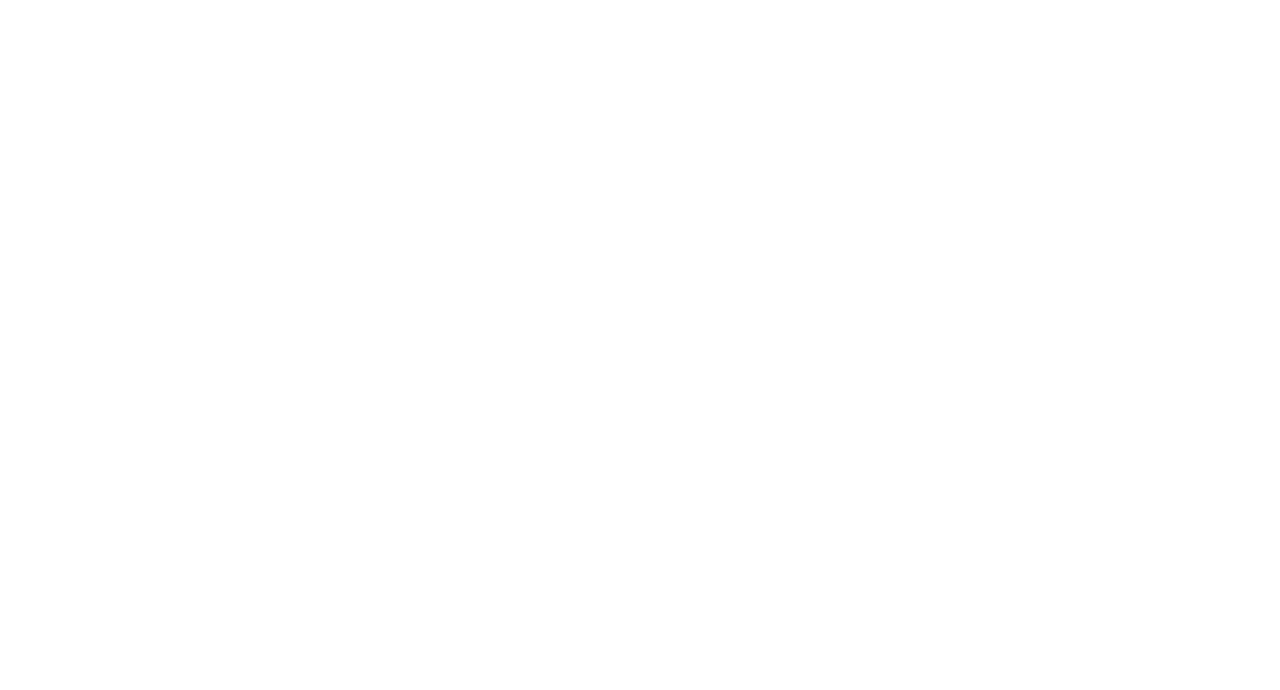
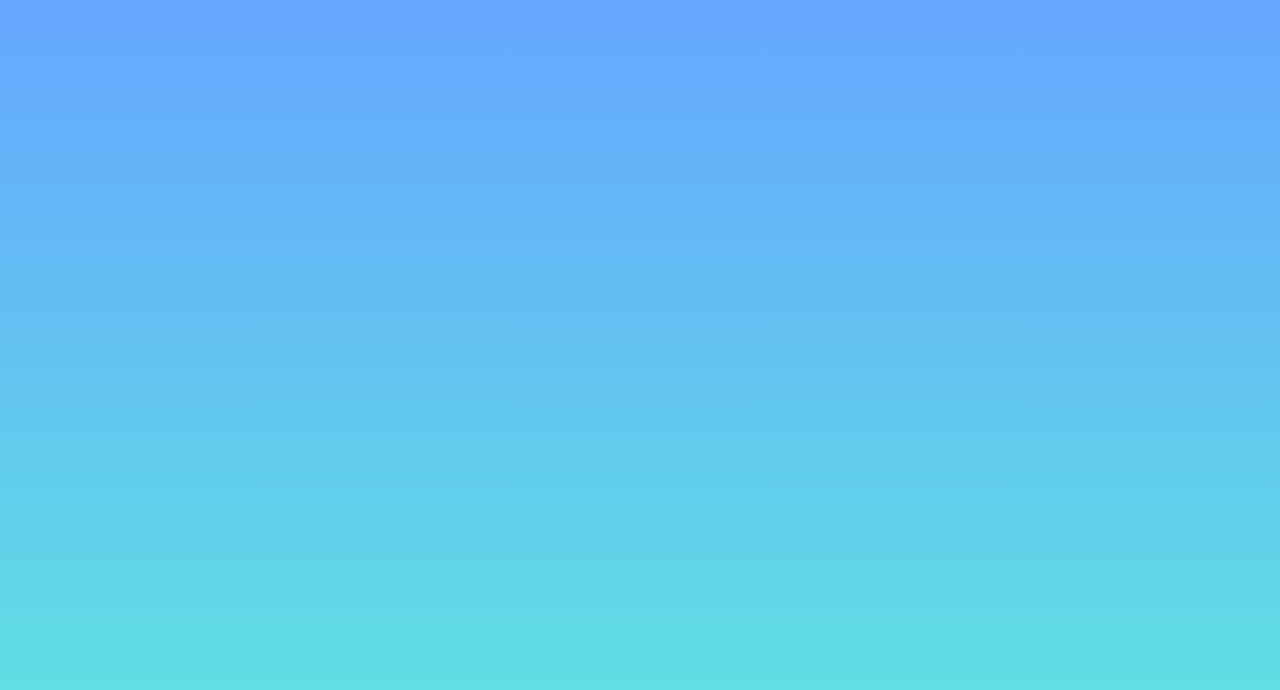
Before and after one commit to shahirov/weather-web-app, a React app: page / in a window 1280 px wide. Shown: the top 690 px of the page. Built offline with nearby package versions, Linux system fonts and the light colour scheme.

Commit message:
add global styles and history

```diff
--- a/package.json
+++ b/package.json
@@ -54,6 +54,7 @@
     "@types/jest": "^26.0.14",
     "@types/react": "^16.9.53",
     "@types/react-dom": "^16.9.8",
+    "@types/react-router-dom": "^5.1.6",
     "@types/styled-components": "^5.1.4",
     "@typescript-eslint/eslint-plugin": "^4.4.1",
     "@typescript-eslint/parser": "^4.4.1",
--- /dev/null
+++ b/src/core/global-style.ts
@@ -0,0 +1,31 @@
+import { createGlobalStyle } from 'styled-components'
+import { normalize } from 'styled-normalize'
+
+export const GlobalStyle = createGlobalStyle`
+  ${normalize};
+
+  html {
+    box-sizing: border-box;
+    width: 100vw;
+    min-height: 100vh;
+    font-family: 'Bree Serif', serif;
+    color: #fff;
+    background: linear-gradient(
+      to top,
+      rgb(94, 231, 223) 0px,
+      rgb(102, 166, 255) 100%
+    );
+  }
+
+  *,
+  *::before,
+  *::after {
+    box-sizing: inherit;
+  }
+
+  /* Inherit link color */
+  a {
+    color: inherit;
+    text-decoration: none;
+  }
+`
--- /dev/null
+++ b/src/core/index.ts
@@ -0,0 +1 @@
+export { GlobalStyle } from './global-style'
--- a/src/index.tsx
+++ b/src/index.tsx
@@ -1,6 +1,16 @@
 import React from 'react'
 import { render } from 'react-dom'
+import { Router } from 'react-router-dom'
+
+import { GlobalStyle } from '~/core'
+import { history } from '~/lib/history'
 
 import { App } from './app'
 
-render(<App />, document.querySelector('#root'))
+render(
+  <Router history={history}>
+    <GlobalStyle />
+    <App />
+  </Router>,
+  document.querySelector('#root'),
+)
--- /dev/null
+++ b/src/lib/history/index.ts
@@ -0,0 +1,3 @@
+import { createBrowserHistory } from 'history'
+
+export const history = createBrowserHistory()
```
Also changed, not shown: 1 other file (tests, documents, lock files or other folders).
